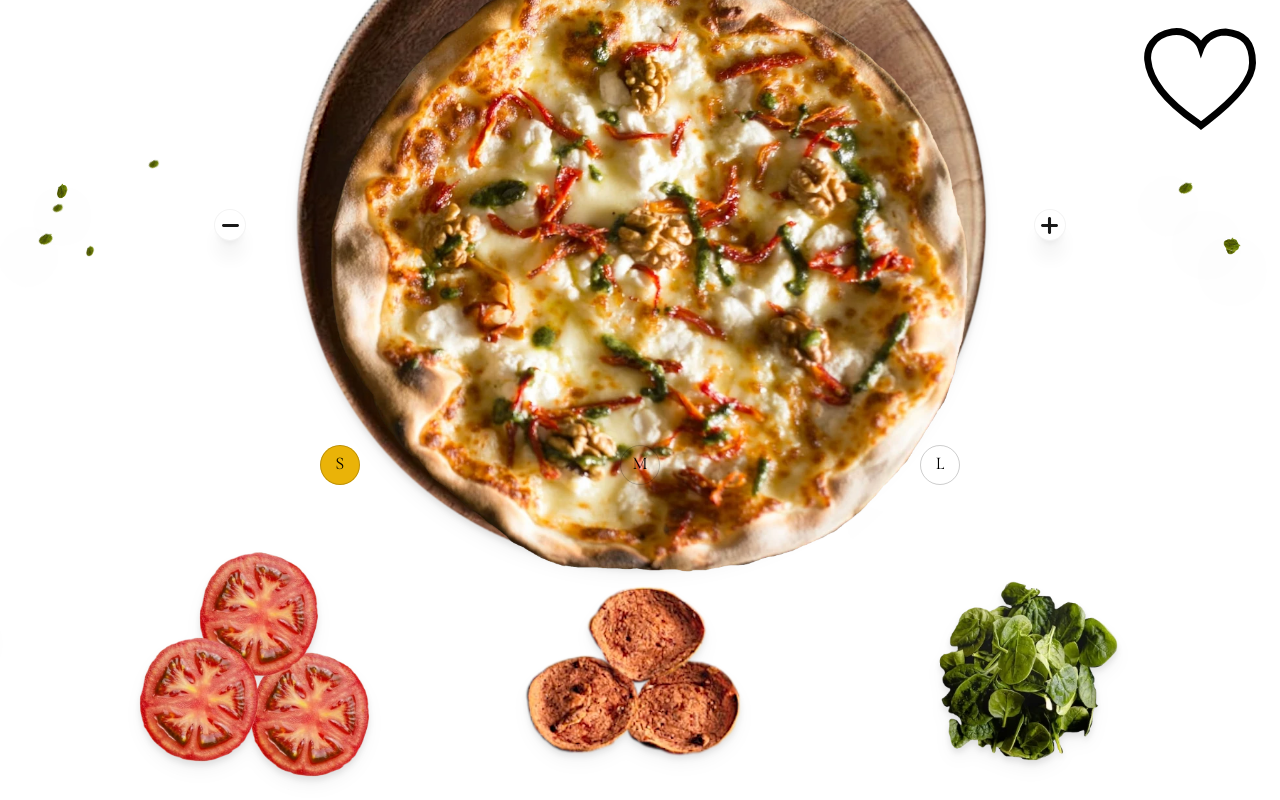
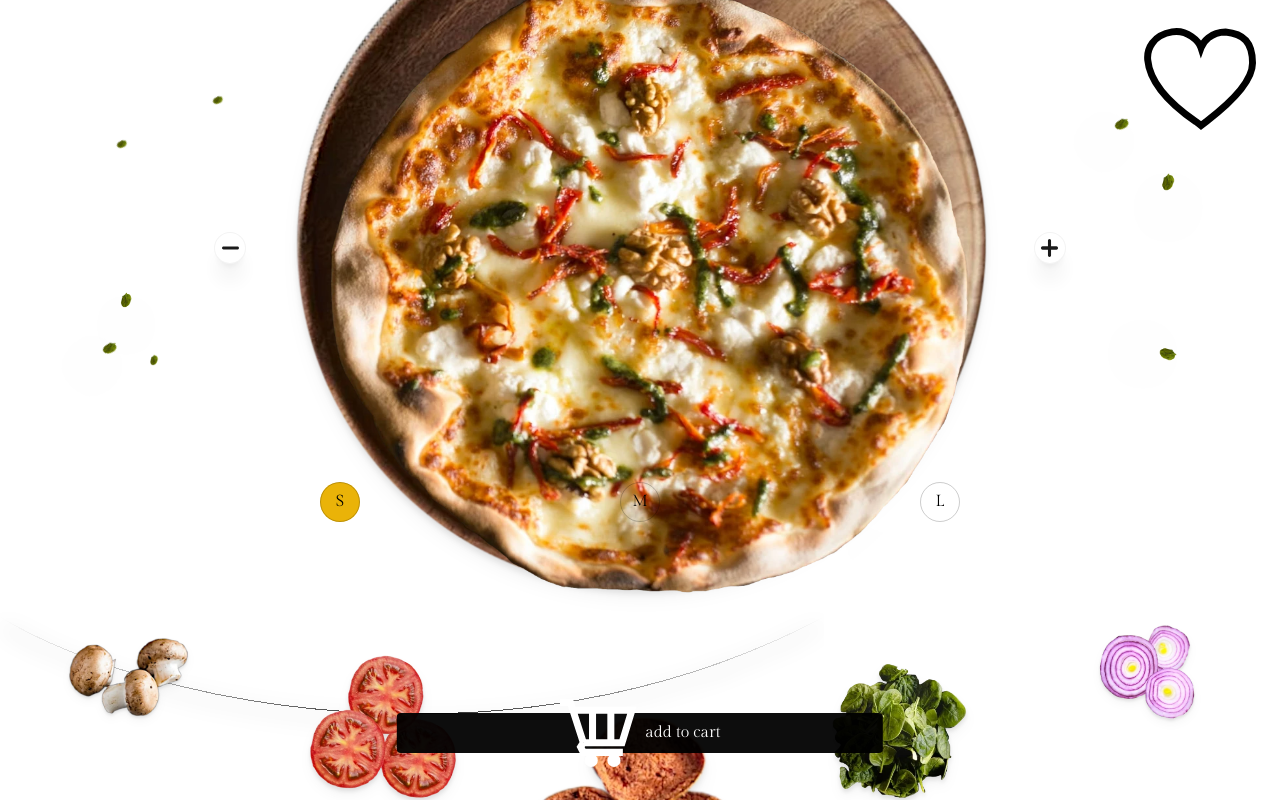
Before and after one commit to ryrd/pizza-challenge, a Vue app: page / in a window 1280 px wide. Built offline with nearby package versions, Linux system fonts and the light colour scheme.

Commit message:
add to cart done, topping scaling still not work

```diff
--- a/src/components/PizzaDisplay.vue
+++ b/src/components/PizzaDisplay.vue
@@ -131,13 +131,11 @@ onMounted(() => {
 
     pizzaSlider.value?.addEventListener('drag', e => {
         touchStart = e.clientX;
-        // console.log('awal grag',e)
     })
 
     pizzaSlider.value?.addEventListener('dragend', e => {
         touchEnd = e.clientX;
         swiped()
-        // console.log('akhir grag',e)
     })
 })
 
@@ -186,7 +184,7 @@ const slidePizza = (direction: 'left' | 'right') => {
         gsap.to(leafage.value, {
             rotate: '-=45deg',
             ease: "power4.out",
-            duration: .8,
+            duration: 1.2,
             delay: .1
         })
     }
@@ -194,12 +192,13 @@ const slidePizza = (direction: 'left' | 'right') => {
         gsap.to(plate.value, {
             rotate: '+=20deg',
             ease: "power4.out",
-            duration: 1,
+            duration: .8,
         })
         gsap.to(leafage.value, {
             rotate: '+=45deg',
             ease: "power4.out",
-            duration: 1,
+            duration: 1.2,
+            delay: .1
         })
     }
 
@@ -214,7 +213,7 @@ const slidePizza = (direction: 'left' | 'right') => {
 <main class="relative h-[55vh] pt-20">
     <div class="relative h-[50%] flex justify-center items-center">
 
-        <div class="absolute left-0 w-screen h-full" ref="leafage">
+        <div class="absolute left-1/2 -translate-x-1/2 w-[90%] h-[180%]" ref="leafage">
             <img src="../assets/leaf.webp" class="drop-shadow-2xl w-8 absolute right-8 top-20">
             <img src="../assets/leaf.webp" class="drop-shadow-2xl w-7 absolute right-20 top-6 rotate-45">
             <img src="../assets/leaf.webp" class="drop-shadow-2xl w-8 absolute right-8 bottom-10 rotate-90">
@@ -271,8 +270,6 @@ const slidePizza = (direction: 'left' | 'right') => {
         </button>
         <button class="rounded-full absolute h-10 w-10 p-3 bg-yellow-500 z-0 transition-all duration-300 ease-in-out" ref="orangeBtn">
             &nbsp;
-
-
         </button>
     </div>
 </main>
--- a/src/components/ToppingSlider.vue
+++ b/src/components/ToppingSlider.vue
@@ -18,12 +18,28 @@ const useToppingDisplay = useToppingDisplayStore()
 
 const toppingContainer = ref<HTMLDivElement|null>(null)
 const toppingSlider = ref<HTMLDivElement|null>(null)
+const toppingMenu = ref<HTMLButtonElement[]|null>(null)
 const toppingSlideAmount = 100/topping.length
-let currentToppingSize : 1 | 1.25 | 1.5 = 1
+let outsideMain3Topping: HTMLButtonElement[]
 
 onMounted(() => {
+    outsideMain3Topping = toppingMenu.value?.filter((tp, i) => i !== useToppingDisplay.toppingDisplay-1 && i !== useToppingDisplay.toppingDisplay && i !== useToppingDisplay.toppingDisplay+1)
+
     gsap.set(toppingSlider.value, {
         x : `-${useToppingDisplay.toppingDisplay*toppingSlideAmount}%`
+    })
+
+    toppingMenu.value[useToppingDisplay.toppingDisplay-1] && gsap.set(toppingMenu.value[useToppingDisplay.toppingDisplay-1].children, {
+        scale:  .75,
+        y: '10%',
+    })
+    toppingMenu.value[useToppingDisplay.toppingDisplay+1] && gsap.set(toppingMenu.value[useToppingDisplay.toppingDisplay+1].children, {
+        scale: .75,
+        y: '10%',
+    })
+    gsap.set(toppingMenu.value[useToppingDisplay.toppingDisplay].children, {
+        scale: 1,
+        y: '25%',
     })
 
     toppingContainer.value?.addEventListener('touchstart', e => {
@@ -67,10 +83,36 @@ const slideTopping = (direction: 'left' | 'right') => {
             duration: .9,
         })
     }
+    outsideMain3Topping = toppingMenu.value.filter((tp, i) => i !== useToppingDisplay.toppingDisplay-1 && i !== useToppingDisplay.toppingDisplay && i !== useToppingDisplay.toppingDisplay+1)
+
+    gsap.to(outsideMain3Topping, {
+        scale:  .5,
+        y: '0%',
+        ease: "power4.out",
+        duration: .8,
+    })
+
+    toppingMenu.value[useToppingDisplay.toppingDisplay-1] && gsap.to(toppingMenu.value[useToppingDisplay.toppingDisplay-1].children, {
+        scale:  .75,
+        y: '10%',
+        ease: "power4.out",
+        duration: .8,
+    })
+    toppingMenu.value[useToppingDisplay.toppingDisplay+1] && gsap.to(toppingMenu.value[useToppingDisplay.toppingDisplay+1].children, {
+        scale: .75,
+        y: '10%',
+        ease: "power4.out",
+        duration: .8,
+    })
+    gsap.to(toppingMenu.value[useToppingDisplay.toppingDisplay].children, {
+        scale: 1,
+        y: '25%',
+        ease: "power4.out",
+        duration: .8,
+    })
 }
 
 const totalSelectedToppingRef = ref<number>(0)
-const toppingMenu = ref<HTMLButtonElement[]|null>(null)
 const toppingClick = (menu: string, i : number) => {
     if ( totalSelectedToppingRef.value === 3 && !topping[i].selected) return
 
@@ -93,26 +135,27 @@ const toppingClick = (menu: string, i : number) => {
         {{totalSelectedToppingRef}}/3
     </div>
 
-    <div class="pt-1" ref="toppingContainer">
+    <div class="pt-1 relative" ref="toppingContainer">
+        <img src="../assets/curve.svg" class="absolute left-0 -bottom-[65%] w-full-translate-y-1/2"/>
         <div class="translate-x-[50vw]">
-            <div class="flex w-[150%]"
+            <div class="flex h-[10vh]"
+                 :class="`w-[${topping.length*25}vw]`"
                  ref="toppingSlider">
                 <button v-for="(top,i) in topping"
                      :key="top.name"
-                     class="px-[5vw] -translate-x-[50%]"
+                     class="-translate-x-[50%]"
                      @click="i === useToppingDisplay.toppingDisplay && toppingClick(top.name,i)"
                      ref="toppingMenu">
                     <img :src="`src/assets/${top.img}`"
-                         class="drop-shadow-lg origin-top"
+                         class="drop-shadow-lg origin-top scale-50"
                     >
                 </button>
             </div>
         </div>
+         <button class="bg-black bg-opacity-95 hover:bg-opacity-80 absolute left-1/2 rounded -bottom-3/4 -translate-x-1/2 flex justify-center items-center h-10 w-[38vw] py-5">
+            <img src="../assets/cart.svg" class="w-[16%] mr-2">
+            <span class="text-white font-fancy">add to cart</span>
+         </button>
     </div>
-            <!-- :class="i === useToppingDisplay.toppingDisplay ?
-                           'h-24' :
-                           i === useToppingDisplay.toppingDisplay-1 || i === useToppingDisplay.toppingDisplay+1 ?
-                               'h-16' :
-                               'h-12'" -->
 </div>
 </template>
--- a/tsconfig.json
+++ b/tsconfig.json
@@ -11,7 +11,8 @@
     "esModuleInterop": true,
     "lib": ["ESNext", "DOM"],
     "skipLibCheck": true,
-    "noEmit": true
+    "noEmit": true,
+    "strictNullChecks": false
   },
   "include": ["src/**/*.ts", "src/**/*.d.ts", "src/**/*.tsx", "src/**/*.vue"],
   "references": [{ "path": "./tsconfig.node.json" }]
```
Also changed, not shown: src/assets/curve.svg (added), src/assets/tomato-top.webp.
